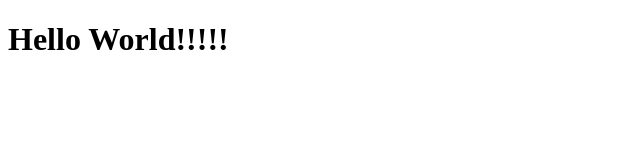
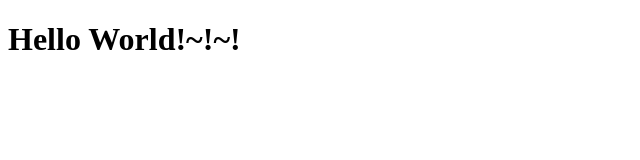
Before and after one commit to Yochen-Chang/GCP-CICD-Study, a plain HTML site: page index.html in a window 1280 px wide. Shown: the full height of the page, 0-640 px from the left. Drawn offline with Linux system fonts and the light colour scheme.

Commit message:
[Modify] Change Title

```diff
--- a/index.html
+++ b/index.html
@@ -1 +1 @@
-<!doctype html><html><body><h1>Hello World!!!!!</h1></body></html>
+<!doctype html><html><body><h1>Hello World!~!~!</h1></body></html>
```
